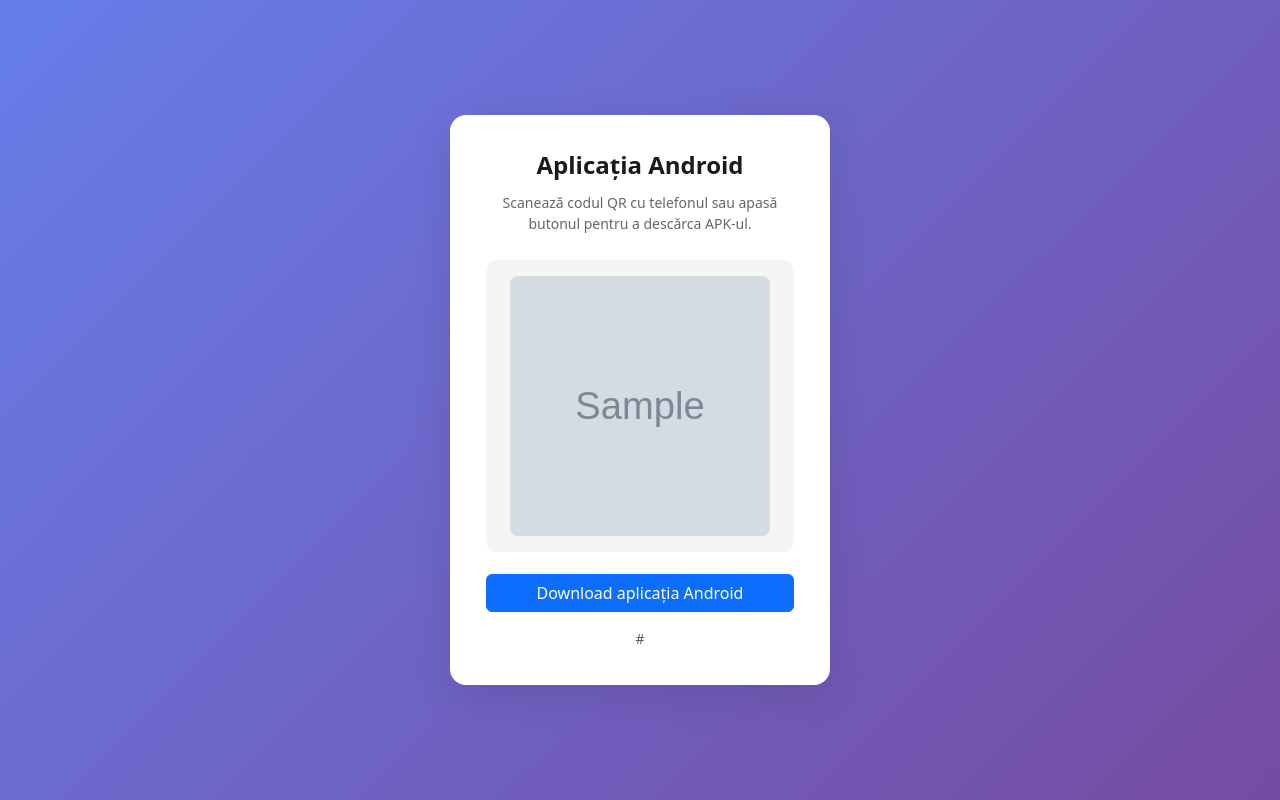
After one commit to parjanul123/senzor-de-calitate-a-aerului-web, a Django app: template apps/qr_login/templates/qr_login/download_app.html in a window 1280 px wide. The commit adds this page. Run offline with Django 5.2, Linux system fonts and the light colour scheme; the template is opened without the code that fills it: most values are stand-ins (such as "Sample title", 1, 10 or a date in 2020); grey boxes marked "Sample" are stand-in pictures; some libraries are stand-ins or nearby versions.

Commit message:
Move Android download QR to separate page

```diff
--- /dev/null
+++ b/apps/qr_login/templates/qr_login/download_app.html
@@ -0,0 +1,70 @@
+<!doctype html>
+<html lang="ro">
+<head>
+  <meta charset="utf-8">
+  <meta name="viewport" content="width=device-width, initial-scale=1">
+  <title>Download aplicația Android - Calitate Sensor</title>
+  <link href="https://cdn.jsdelivr.net/npm/bootstrap@5.3.8/dist/css/bootstrap.min.css" rel="stylesheet" integrity="sha384-sRIl4kxILFvY47J16cr9ZwB07vP4J8+LH7qKQnuqkuIAvNWLzeN8tE5YBujZqJLB" crossorigin="anonymous">
+  <style>
+    body {
+      align-items: center;
+      background: linear-gradient(135deg, #667eea 0%, #764ba2 100%);
+      display: flex;
+      justify-content: center;
+      min-height: 100vh;
+      padding: 20px;
+    }
+    .download-container {
+      background: white;
+      border-radius: 16px;
+      box-shadow: 0 10px 40px rgba(0, 0, 0, 0.1);
+      max-width: 380px;
+      padding: 36px;
+      text-align: center;
+      width: 100%;
+    }
+    .download-title {
+      color: #1a1a1a;
+      font-size: 24px;
+      font-weight: 700;
+      margin-bottom: 12px;
+    }
+    .download-subtitle {
+      color: #666;
+      font-size: 14px;
+      margin-bottom: 26px;
+    }
+    .download-qr-box {
+      align-items: center;
+      background: #f5f5f5;
+      border-radius: 12px;
+      display: flex;
+      justify-content: center;
+      margin-bottom: 22px;
+      padding: 16px;
+    }
+    .download-qr-box img {
+      border-radius: 8px;
+      max-width: 100%;
+    }
+    .download-link {
+      word-break: break-all;
+    }
+  </style>
+</head>
+<body>
+  <main class="download-container">
+    <h1 class="download-title">Aplicația Android</h1>
+    <p class="download-subtitle">Scanează codul QR cu telefonul sau apasă butonul pentru a descărca APK-ul.</p>
+
+    <div class="download-qr-box">
+      <img src="{{ android_app_qr_image }}" alt="Cod QR pentru instalarea aplicației Android" width="260" height="260">
+    </div>
+
+    <a class="btn btn-primary w-100 mb-3" href="{{ android_app_download_url }}" download>
+      Download aplicația Android
+    </a>
+    <div class="download-link small text-muted">{{ android_app_download_url }}</div>
+  </main>
+</body>
+</html>
--- a/apps/qr_login/urls.py
+++ b/apps/qr_login/urls.py
@@ -6,6 +6,7 @@ app_name = "qr_login"
 
 urlpatterns = [
     path("", views.start, name="start"),
+    path("download-app/", views.download_app, name="download_app"),
     path("check-status/", views.check_status, name="check_status"),
     path("complete/", views.complete_login, name="complete"),
     path("logout/", views.logout, name="logout"),
```
Also changed, not shown: apps/qr_login/templates/qr_login/start.html (+28 -39 lines), apps/qr_login/views.py (+15 -2 lines).
